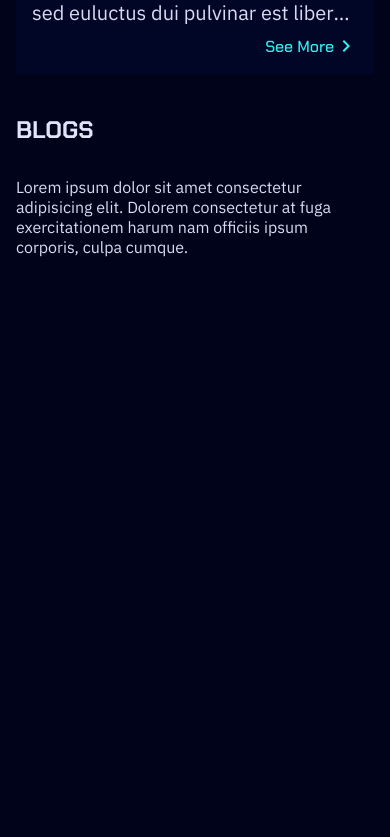
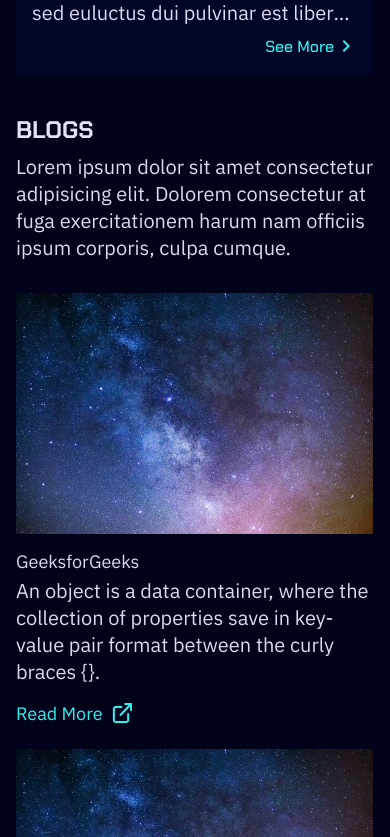
Before and after one commit to HimanshuKanojiya/himanshu-kanojiya-portfolio, a React (Create React App) app: page / in a window 390 px wide. Shown: the part 2307-3144 px from the top of the page. Before the commit the page ends 2564 px from the top, so only its background shows below. Built offline with nearby package versions, Linux system fonts and the light colour scheme.

Commit message:
UI for blogs mobile

```diff
--- a/src/assets/icons/iconsList.ts
+++ b/src/assets/icons/iconsList.ts
@@ -30,6 +30,8 @@ import StyledCompSkillIcon from "./StyledCompSkillIcon.svg";
 import TailwindSkillIcon from "./TailwindSkillIcon.svg";
 import WebpackSkillIcon from "./WebpackSkillIcon.svg";
 import BitbucketSkillIcon from "./BitbucketSkillIcon.svg";
+import BlogsSampleImage from "./BlogsSampleImage.png";
+import ExternalLinkIcon from "./ExternalLinkIcon.svg";
 
 export {
   HamburgerIcon,
@@ -64,4 +66,6 @@ export {
   TailwindSkillIcon,
   WebpackSkillIcon,
   BitbucketSkillIcon,
+  BlogsSampleImage,
+  ExternalLinkIcon,
 };
--- a/src/assets/jsons/Blogs.json
+++ b/src/assets/jsons/Blogs.json
@@ -1,4 +1,34 @@
 {
   "title": "BLOGS",
-  "description": "Lorem ipsum dolor sit amet consectetur adipisicing elit. Dolorem consectetur at fuga exercitationem harum nam officiis ipsum corporis, culpa cumque."
+  "description": "Lorem ipsum dolor sit amet consectetur adipisicing elit. Dolorem consectetur at fuga exercitationem harum nam officiis ipsum corporis, culpa cumque.",
+  "blogs": [
+    {
+      "id": "blogs1",
+      "title": "Big O Time complexities of JavaScript Object, arrays, and their methods",
+      "publishedOn": "GeeksforGeeks",
+      "description": "An object is a data container, where the collection of properties save in key-value pair format between the curly braces {}.",
+      "link": "https://dev.to/himanshukanojiya/big-o-time-complexities-of-javascript-object-arrays-and-their-methods-5gpk"
+    },
+    {
+      "id": "blogs2",
+      "title": "Big O Time complexities of JavaScript Object, arrays, and their methods",
+      "publishedOn": "GeeksforGeeks",
+      "description": "An object is a data container, where the collection of properties save in key-value pair format between the curly braces {}.",
+      "link": "https://dev.to/himanshukanojiya/big-o-time-complexities-of-javascript-object-arrays-and-their-methods-5gpk"
+    },
+    {
+      "id": "blogs3",
+      "title": "Big O Time complexities of JavaScript Object, arrays, and their methods",
+      "publishedOn": "GeeksforGeeks",
+      "description": "An object is a data container, where the collection of properties save in key-value pair format between the curly braces {}.",
+      "link": "https://dev.to/himanshukanojiya/big-o-time-complexities-of-javascript-object-arrays-and-their-methods-5gpk"
+    },
+    {
+      "id": "blogs4",
+      "title": "Big O Time complexities of JavaScript Object, arrays, and their methods",
+      "publishedOn": "GeeksforGeeks",
+      "description": "An object is a data container, where the collection of properties save in key-value pair format between the curly braces {}.",
+      "link": "https://dev.to/himanshukanojiya/big-o-time-complexities-of-javascript-object-arrays-and-their-methods-5gpk"
+    }
+  ]
 }
--- a/src/components/core/Blogs/Blogs.tsx
+++ b/src/components/core/Blogs/Blogs.tsx
@@ -3,11 +3,32 @@ import React from "react";
 import { BlogsContainer } from "../../styles/Blogs/BlogsContainer";
 import blogsData from "../../../assets/jsons/Blogs.json";
 
+import { getLogo } from "../../../helper/getLogo";
+
 export const Blogs: React.FC = () => {
   return (
     <BlogsContainer>
-      <h2 className="blogs-container">{blogsData.title}</h2>
-      <p>{blogsData.description}</p>
+      <h2 className="blogs-heading">{blogsData.title}</h2>
+      <p className="blogs-description">{blogsData.description}</p>
+      <div className="blogs-list">
+        {blogsData.blogs.map((blog) => {
+          return (
+            <div className="blog" key={blog.id}>
+              <img
+                className="blog-image"
+                src={getLogo("BlogsSampleImage")}
+                alt={blog.title}
+              />
+              <small>{blog.publishedOn}</small>
+              <p className="blog-description">{blog.description}</p>
+              <a className="blog-cta" href={blog.link}>
+                Read More
+                <img src={getLogo("ExternalLinkIcon")} alt={blog.title} />
+              </a>
+            </div>
+          );
+        })}
+      </div>
     </BlogsContainer>
   );
 };
--- a/src/components/styles/Blogs/BlogsContainer.tsx
+++ b/src/components/styles/Blogs/BlogsContainer.tsx
@@ -6,9 +6,56 @@ export const BlogsContainer = styled.section`
   margin-top: ${({ theme }) => theme.spaces.xl};
   padding-inline: ${({ theme }) => theme.spaces.s};
 
-  .blogs-container {
+  .blogs-heading {
     font-size: ${({ theme }) => theme.fontSize.mobile.h2};
     color: ${({ theme }) => theme.colors.texts.headers};
+    margin-bottom: ${({ theme }) => theme.spaces.xs};
+  }
+
+  .blogs-description {
+    font-size: ${({ theme }) => theme.fontSize.mobile.body};
+    color: ${({ theme }) => theme.colors.texts.body};
     margin-bottom: ${({ theme }) => theme.spaces.l};
   }
+
+  .blogs-list {
+    display: flex;
+    flex-wrap: wrap;
+    gap: ${({ theme }) => theme.spaces.m};
+
+    & .blog {
+      display: flex;
+      flex-direction: column;
+
+      & .blog-image {
+        max-width: 357px;
+        height: 241px;
+        object-fit: contain;
+        margin-bottom: ${({ theme }) => theme.spaces.s};
+      }
+
+      & small {
+        font-size: ${({ theme }) => theme.fontSize.mobile.secondaryInformation};
+        color: ${({ theme }) => theme.colors.texts.label};
+        margin-bottom: ${({ theme }) => theme.spaces.xxs};
+      }
+
+      & .blog-description {
+        font-size: ${({ theme }) => theme.fontSize.mobile.body};
+        color: ${({ theme }) => theme.colors.texts.body};
+        margin-bottom: ${({ theme }) => theme.spaces.s};
+      }
+
+      & .blog-cta {
+        display: flex;
+        align-items: center;
+        color: ${({ theme }) => theme.colors.texts.highlight};
+        font-size: ${({ theme }) => theme.fontSize.mobile.secondaryInformation};
+
+        & img {
+          margin-left: ${({ theme }) => theme.spaces.xs};
+        }
+      }
+    }
+  }
 `;
--- a/src/components/styles/Footer/FooterContainer.tsx
+++ b/src/components/styles/Footer/FooterContainer.tsx
@@ -4,7 +4,8 @@ export const FooterContainer = styled.footer`
   width: 100%;
   font-size: ${({ theme }) => theme.fontSize.mobile.label};
   color: ${({ theme }) => theme.colors.texts.label};
-  margin-bottom: ${({ theme }) => theme.spaces.xs};
+  margin-top: ${({ theme }) => theme.spaces.xxl2};
+  padding-bottom: ${({ theme }) => theme.spaces.s};
   text-align: center;
 
   span {
--- a/src/helper/getLogo.ts
+++ b/src/helper/getLogo.ts
@@ -29,6 +29,8 @@ import {
   TailwindSkillIcon,
   WebpackSkillIcon,
   BitbucketSkillIcon,
+  BlogsSampleImage,
+  ExternalLinkIcon,
 } from "../assets/icons/iconsList";
 
 export const getLogo = (iconName: GetIcons) => {
@@ -123,6 +125,12 @@ export const getLogo = (iconName: GetIcons) => {
     case "BitbucketSkillIcon":
       return BitbucketSkillIcon;
 
+    case "BlogsSampleImage":
+      return BlogsSampleImage;
+
+    case "ExternalLinkIcon":
+      return ExternalLinkIcon;
+
     default:
       return JavaScriptIcon;
   }
--- a/src/pages/Home.tsx
+++ b/src/pages/Home.tsx
@@ -7,7 +7,7 @@ import { FloatingSocialMedia } from "../components/core/FloatingSocialMedia/Floa
 import { ExperienceSection } from "../components/core/ExperienceSection/ExperienceSection";
 import { SkillsSection } from "../components/core/SkillsSection/SkillsSection";
 import { Blogs } from "../components/core/Blogs/Blogs";
-//import { Footer } from "../components/core/Footer/Footer";
+import { Footer } from "../components/core/Footer/Footer";
 
 import { useMediaQuery } from "../helper/useMediaQuery";
 
@@ -26,7 +26,7 @@ export const Home: React.FC = () => {
       <ExperienceSection />
       <SkillsSection />
       <Blogs />
-      {/* <Footer /> */}
+      <Footer />
     </div>
   );
 };
--- a/src/types/common.d.ts
+++ b/src/types/common.d.ts
@@ -29,4 +29,6 @@ type GetIcons =
   | "TailwindSKillIcon"
   | "ToolOtherSkillIcon"
   | "WebpackSkillIcon"
-  | "BitbucketSkillIcon";
+  | "BitbucketSkillIcon"
+  | "BlogsSampleImage"
+  | "ExternalLinkIcon";
```
Also changed, not shown: src/assets/icons/BlogsSampleImage.png (added), src/assets/icons/ExternalLinkIcon.svg (added).
